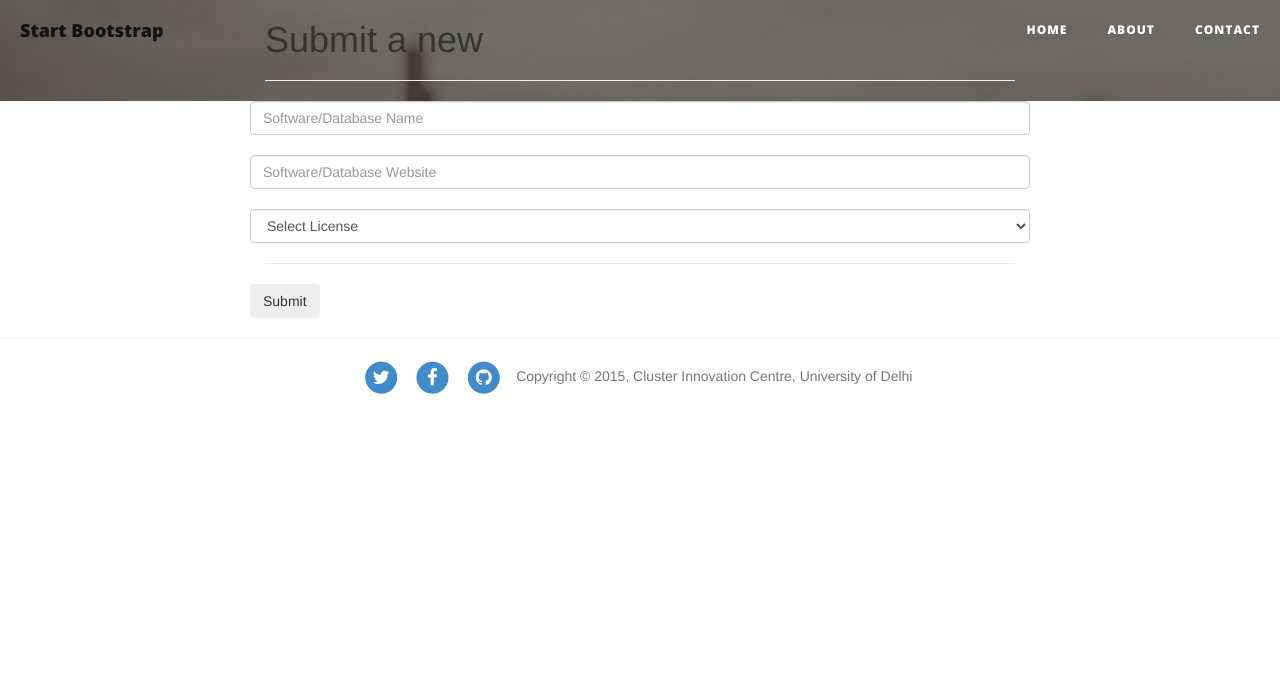
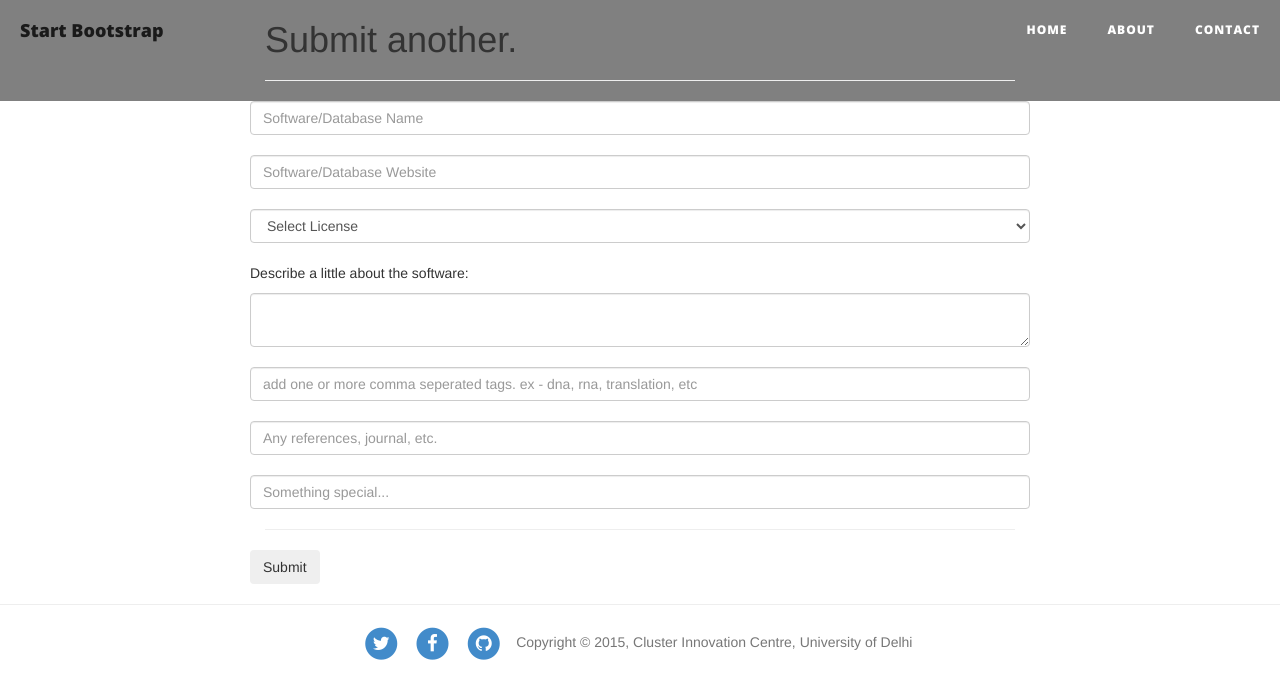
Before and after one commit to prashnts/BioDB, a Flask app: page /add in a window 1280 px wide. Shown: the top 699 px of the page. Run offline with Flask 2, Linux system fonts and the light colour scheme; some libraries are stand-ins or nearby versions.

Commit message:
updated addition route

```diff
--- a/App/app.py
+++ b/App/app.py
@@ -3,24 +3,25 @@ from user import usr
 from biodb import biodb
 from config import config
 
+import json
+
 app = Flask(__name__)
 app.register_blueprint(usr, url_prefix = '/usr')
 
-@app.route('/add')
+@app.route('/add', methods=['POST','GET'])
 def index():
-	name = "devesh"
 	return render_template('add.html')
 
-@app.route('/submit', methods=['POST'])
+@app.route('/db/add', methods=['POST'])
 def add():
-	print(request.form['url'])
-	print(request.form['name'])
-	print(request.form['license'])
+	print(request.form)
+
 	response = {
 		'status' : "ok",
-		'message' : "Tomorrow is Pizza Hut's unlimited day!"
+		'message' : "Today is Pizza Hut's unlimited day!"
 	}
 	return jsonify(response), 200
 
+
 if __name__ == "__main__":
     app.run(host = config['HOST'], port = config['PORT'], debug = config['DEBUG'])
--- a/App/templates/add.html
+++ b/App/templates/add.html
@@ -68,12 +68,12 @@
 
     <!-- Page Header -->
     <!-- Set your background image for this header on the line below. -->
-    <header class="intro-header" style="background-image: url('img/about-bg.jpg')">
+    <header class="intro-header" style="background-color: gray">
         <div class="container">
             <div class="row">
                 <div class="col-lg-8 col-lg-offset-2 col-md-10 col-md-offset-1">
                     <div class="page-heading">
-                        <h1>Submit a new </h1>
+                        <h1>Submit another.</h1>
                         <hr class="small">
                     </div>
                 </div>
@@ -87,20 +87,41 @@
             <div class="col-lg-8 col-lg-offset-2 col-md-10 col-md-offset-1">
                 <form id="submitForm" action="" method="post">
                 <div class="row">
-                    <input id="name" type="text" name="name" required="required" placeholder="Software/Database Name" class="form-control">
+                    <input id="software_name" type="text" name="software_name" required="required" placeholder="Software/Database Name" class="form-control">
                 </div>
                 <br />
                 <div class="row">
-                    <input id="url" type="text" name="url" required="required" placeholder="Software/Database Website" class="form-control">
+                    <input id="primary_link" type="text" name="primary_link" required="required" placeholder="Software/Database Website" class="form-control">
                 </div>
                 <br />
                 <div class="row">
-                    <select id="license" name="license" required="required" class="form-control">
+                    <select id="paid" name="paid" required="required" class="form-control">
                         <option value="" default selected>Select License</option>
                         <option value="F">Freeware</option>
                         <option value="D">Trial</option>
                         <option value="P">Paid</option>
                     </select>
+                </div>
+                <br />
+                <div class="row">
+                    <p>
+                        Describe a little about the software:
+                    </p>
+                    <textarea id="one_liner" name="one_liner" class="form-control">
+
+                    </textarea>
+                </div>
+                <br />
+                <div class="row">
+                    <input type="text" id="tags" name="tags" class="form-control" placeholder="add one or more comma seperated tags. ex - dna, rna, translation, etc">
+                </div>
+                <br />
+                <div class="row">
+                    <input id="primary_ref" name="primary_ref" type="text" class="form-control" placeholder="Any references, journal, etc.">
+                </div>
+                <br />
+                <div class="row">
+                    <input id="remarks" name="remarks" type="text" class="form-control" placeholder="Something special...">
                 </div>
                 <hr />
                 <div class="row">
@@ -161,11 +182,27 @@
     <!-- <script src="../../js/clean-blog.min.js"></script> -->
 
     <script type="text/javascript">
+
+        responseObj = {};
         function submitForm () {
-            // body...
+            // Converting form data into a JSON Object.
             data = $('#submitForm').serializeObject();
+
+            // Fine tuning JSON data
+            if (data.primary_ref=='')
+                data.primary_ref='NA';
+
+            if (data.one_liner=='')
+                data.one_liner='NA';
+
+            if (data.remarks=='')
+                data.remarks='NA';
+
+            data['tags']=data['tags'].replace(/,/g,';');
+
             console.log(data);
-            jQuery.post("http://localhost:60/submit", data, submissionSuccess);
+
+            jQuery.post("http://localhost:60/db/add", data, submissionSuccess, 'json');
         }
 
         $.fn.serializeObject = function()
@@ -188,7 +225,7 @@
         function submissionSuccess () {
             // body...
             alert("Software added successfully!!!");
-            console.log("Software added successfully!!!");
+            console.log(data);
         }
 
     </script>
```
